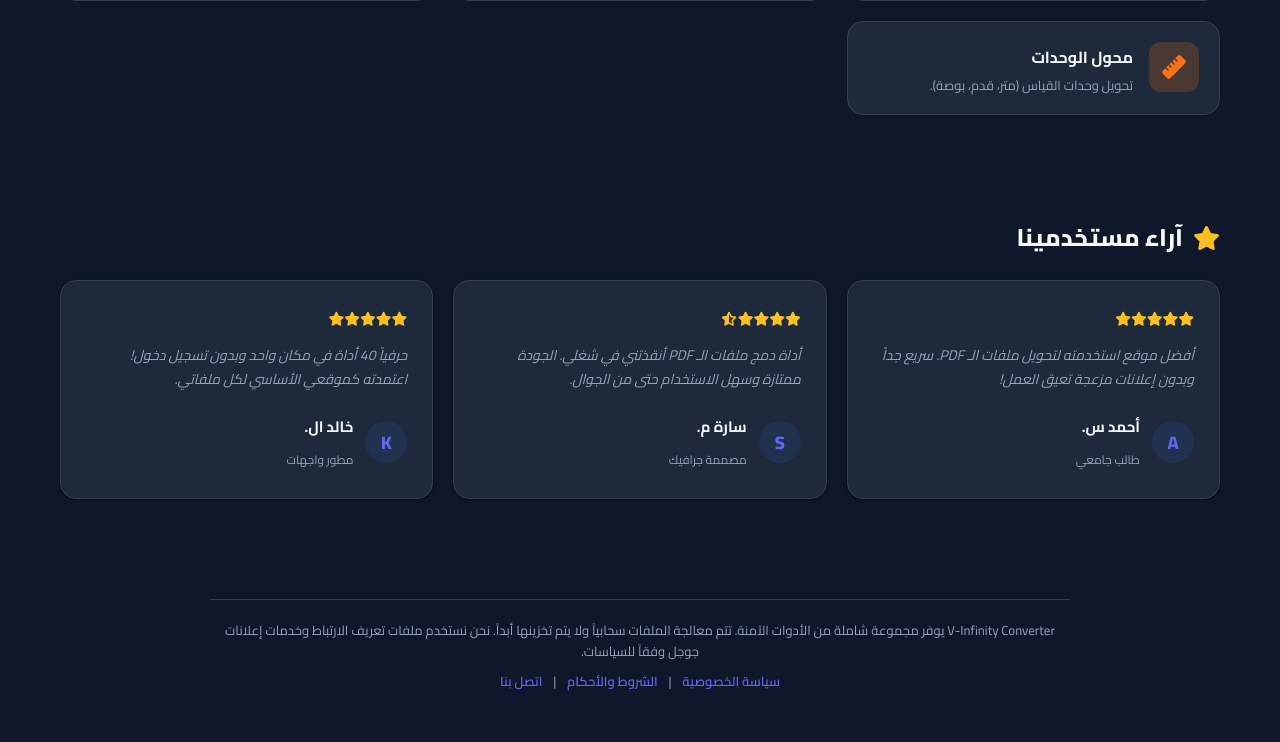
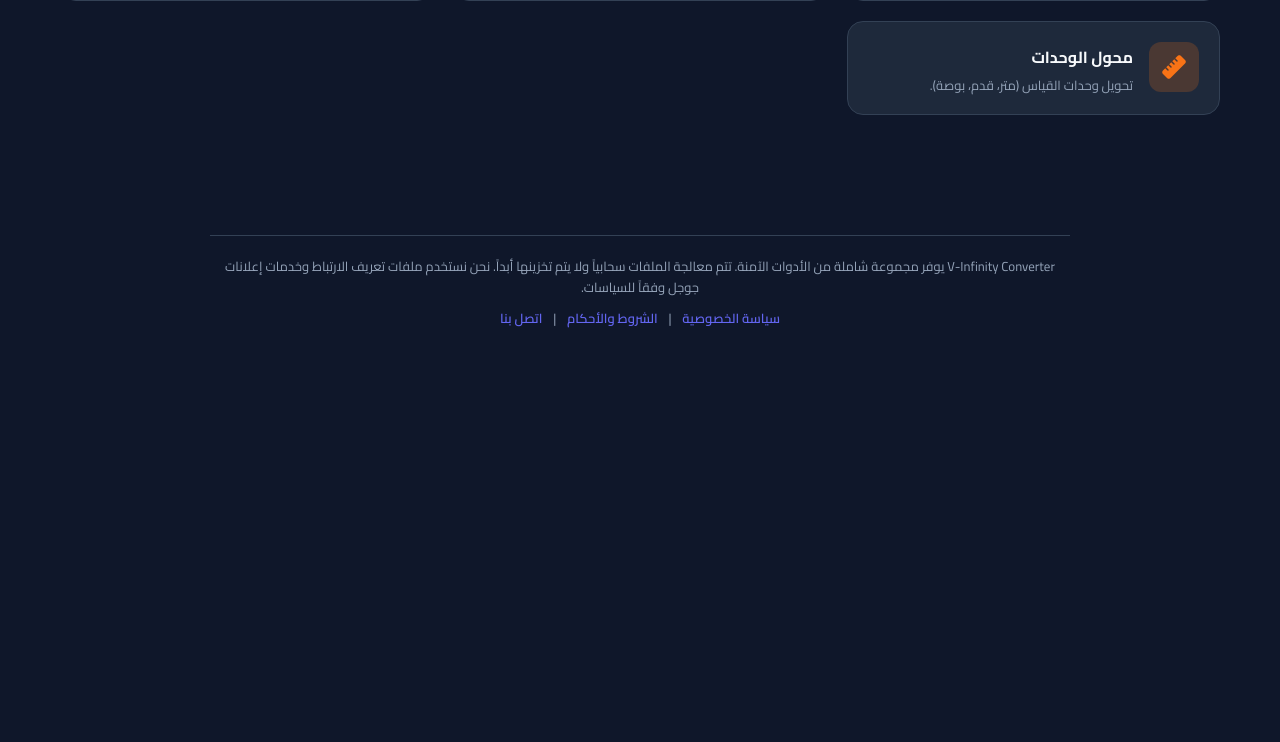
Before and after one commit to aza583816-commits/infinity-converter, a Flask app: page / in a window 1280 px wide. Shown: the part 2501-3243 px from the top of the page. After the commit the page ends 2829 px from the top, so only its background shows below. Run offline with Flask 3, Linux system fonts and the light colour scheme; parts of the project's set-up code (start-up, migrations or seed data) failed here and were passed over; some libraries are stand-ins or nearby versions.

Commit message:
Update index.html

```diff
--- a/templates/index.html
+++ b/templates/index.html
@@ -180,18 +180,6 @@
         .i-img { background: var(--bg-img); color: var(--c-img); }
         .i-dev { background: var(--bg-dev); color: var(--c-dev); }
 
-        /* ستايل قسم الآراء (الجديد) */
-        .testimonials-section { width: 100%; max-width: 1200px; margin: 0 auto 40px; padding: 0 20px; }
-        .testimonials-grid { display: grid; grid-template-columns: repeat(auto-fit, minmax(300px, 1fr)); gap: 20px; }
-        .testimonial-card { background: var(--bg-surface); border: 1px solid var(--border); padding: 25px; border-radius: 16px; box-shadow: var(--shadow-sm); transition: all 0.3s; }
-        .testimonial-card:hover { transform: translateY(-5px); box-shadow: var(--shadow-md); border-color: var(--primary); }
-        .stars { color: #fbbf24; font-size: 14px; margin-bottom: 12px; }
-        .testimonial-text { font-size: 14px; color: var(--text-muted); line-height: 1.7; margin-bottom: 20px; font-style: italic; }
-        .user-info { display: flex; align-items: center; gap: 12px; }
-        .user-avatar { width: 42px; height: 42px; border-radius: 50%; background: var(--upload-bg); display: flex; justify-content: center; align-items: center; color: var(--primary); font-weight: 800; font-size: 18px;}
-        .user-details h4 { font-size: 15px; color: var(--text-main); margin-bottom: 2px; }
-        .user-details span { font-size: 12px; color: var(--text-muted); }
-
         .toast { position: fixed; bottom: 30px; left: 50%; transform: translateX(-50%) translateY(100px); background: #10b981; color: white; padding: 12px 24px; border-radius: 30px; box-shadow: var(--shadow-md); font-weight: bold; transition: transform 0.4s cubic-bezier(0.68, -0.55, 0.265, 1.55); z-index: 2000; opacity: 0; display: flex; align-items: center; gap: 10px; }
         .toast.show { transform: translateX(-50%) translateY(0); opacity: 1; }
         .toast.error-toast { background: #ef4444; }
@@ -203,8 +191,6 @@
 
         html[dir="ltr"] .tool-card { text-align: left; }
         html[dir="rtl"] .tool-card { text-align: right; }
-        html[dir="ltr"] .testimonial-card { text-align: left; }
-        html[dir="rtl"] .testimonial-card { text-align: right; }
     </style>
 </head>
 <body>
@@ -570,46 +556,6 @@
 
     </div>
 
-    <!-- قسم آراء الزوار (Social Proof) -->
-    <div class="testimonials-section">
-        <div class="section-title"><i class="fa-solid fa-star" style="color:#fbbf24"></i> <span data-ar="آراء مستخدمينا" data-en="User Reviews">آراء مستخدمينا</span></div>
-        <div class="testimonials-grid">
-            <div class="testimonial-card">
-                <div class="stars"><i class="fa-solid fa-star"></i><i class="fa-solid fa-star"></i><i class="fa-solid fa-star"></i><i class="fa-solid fa-star"></i><i class="fa-solid fa-star"></i></div>
-                <p class="testimonial-text" data-ar="أفضل موقع استخدمته لتحويل ملفات الـ PDF. سريع جداً وبدون إعلانات مزعجة تعيق العمل!" data-en="The best site I've used for converting PDF files. Very fast and no annoying ads to hinder work!">أفضل موقع استخدمته لتحويل ملفات الـ PDF. سريع جداً وبدون إعلانات مزعجة تعيق العمل!</p>
-                <div class="user-info">
-                    <div class="user-avatar">A</div>
-                    <div class="user-details">
-                        <h4 data-ar="أحمد س." data-en="Ahmed S.">أحمد س.</h4>
-                        <span data-ar="طالب جامعي" data-en="University Student">طالب جامعي</span>
-                    </div>
-                </div>
-            </div>
-            <div class="testimonial-card">
-                <div class="stars"><i class="fa-solid fa-star"></i><i class="fa-solid fa-star"></i><i class="fa-solid fa-star"></i><i class="fa-solid fa-star"></i><i class="fa-solid fa-star-half-stroke"></i></div>
-                <p class="testimonial-text" data-ar="أداة دمج ملفات الـ PDF أنقذتني في شغلي. الجودة ممتازة وسهل الاستخدام حتى من الجوال." data-en="The PDF merging tool saved me at work. Excellent quality and easy to use even from mobile.">أداة دمج ملفات الـ PDF أنقذتني في شغلي. الجودة ممتازة وسهل الاستخدام حتى من الجوال.</p>
-                <div class="user-info">
-                    <div class="user-avatar">S</div>
-                    <div class="user-details">
-                        <h4 data-ar="سارة م." data-en="Sarah M.">سارة م.</h4>
-                        <span data-ar="مصممة جرافيك" data-en="Graphic Designer">مصممة جرافيك</span>
-                    </div>
-                </div>
-            </div>
-            <div class="testimonial-card">
-                <div class="stars"><i class="fa-solid fa-star"></i><i class="fa-solid fa-star"></i><i class="fa-solid fa-star"></i><i class="fa-solid fa-star"></i><i class="fa-solid fa-star"></i></div>
-                <p class="testimonial-text" data-ar="حرفياً 40 أداة في مكان واحد وبدون تسجيل دخول! اعتمدته كموقعي الأساسي لكل ملفاتي." data-en="Literally 40 tools in one place without logging in! I've adopted it as my main site for all my files.">حرفياً 40 أداة في مكان واحد وبدون تسجيل دخول! اعتمدته كموقعي الأساسي لكل ملفاتي.</p>
-                <div class="user-info">
-                    <div class="user-avatar">K</div>
-                    <div class="user-details">
-                        <h4 data-ar="خالد ال." data-en="Khalid Al.">خالد ال.</h4>
-                        <span data-ar="مطور واجهات" data-en="Frontend Developer">مطور واجهات</span>
-                    </div>
-                </div>
-            </div>
-        </div>
-    </div>
-
     <!-- الفوتر -->
     <div class="workspace">
         <div class="footer-disclaimer">
```
